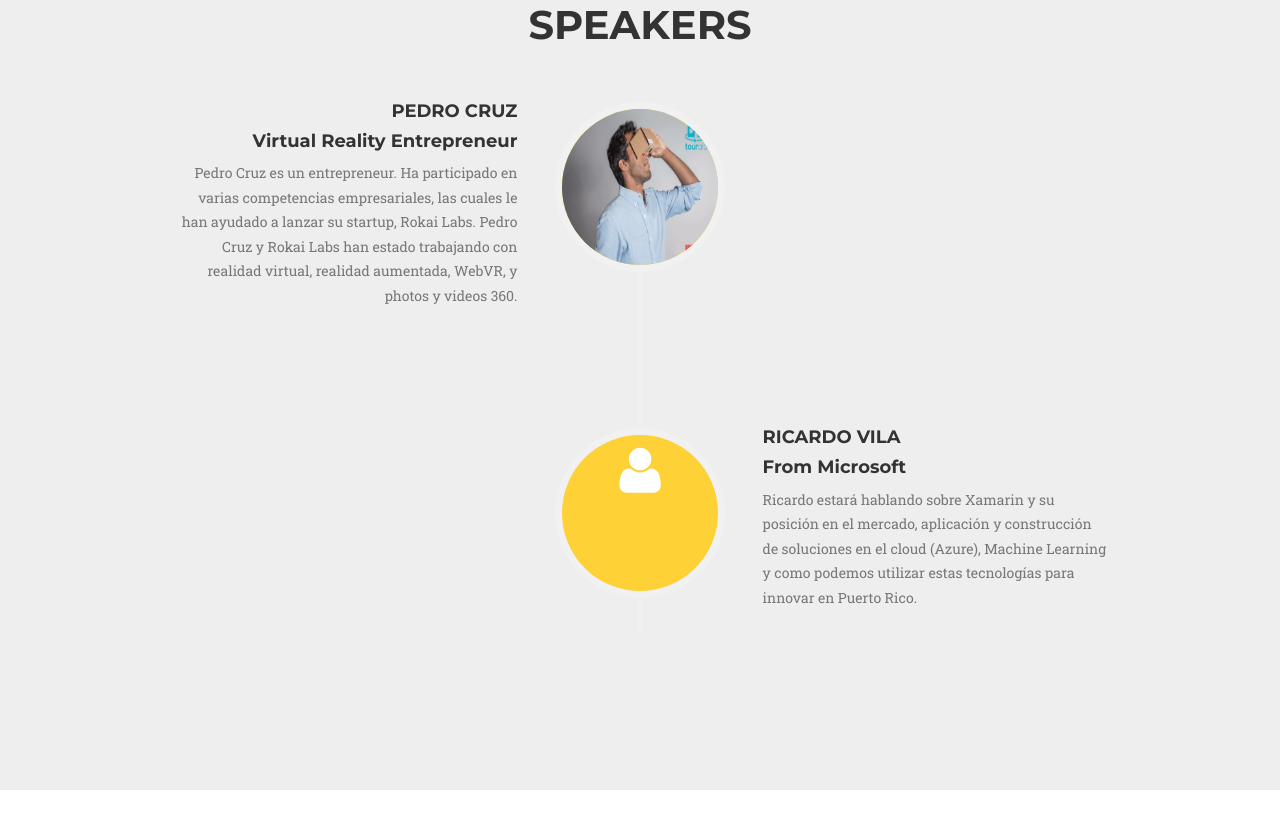
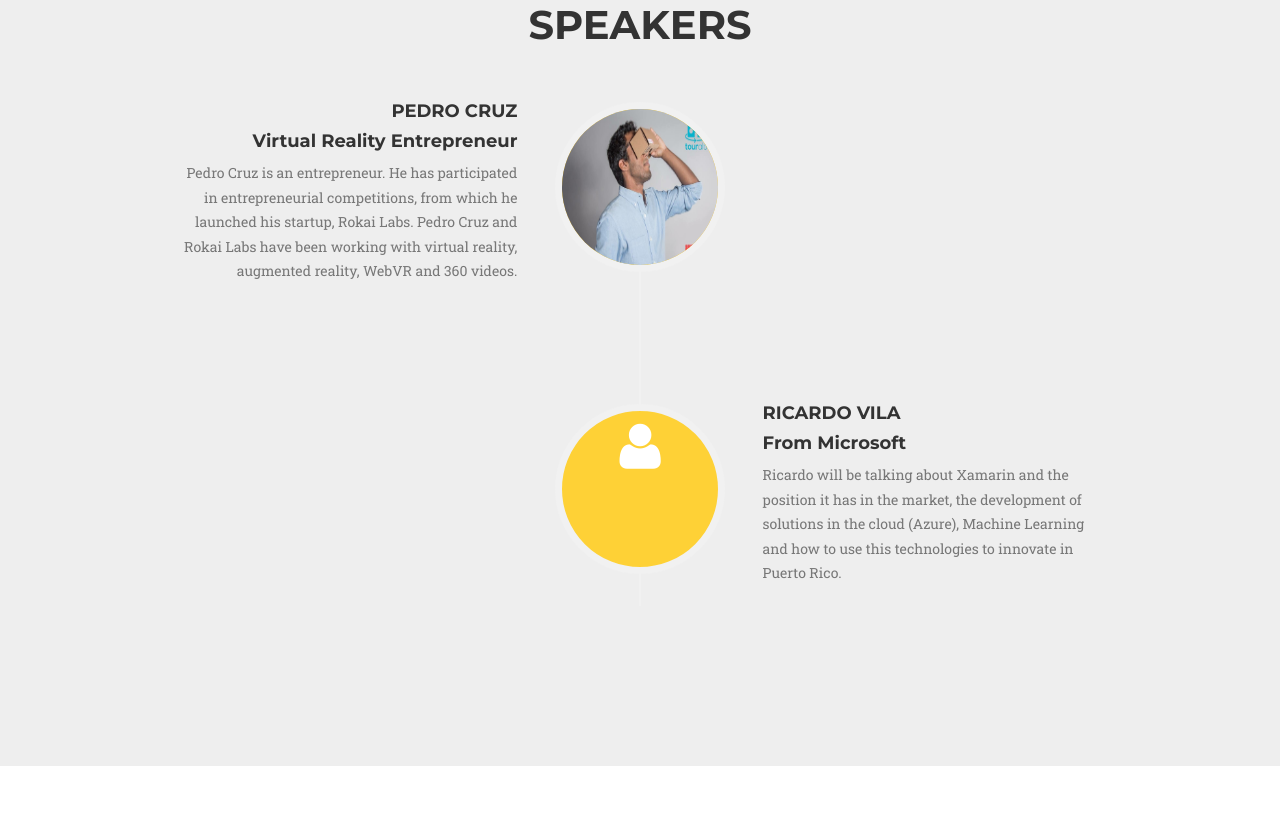
Before and after one commit to idea-platform/idea-platform.github.io, a website: page index.html in a window 1280 px wide. Shown: the part 2096-2924 px from the top of the page. Drawn offline with nearby package versions, Linux system fonts and the light colour scheme; a web font is replaced by a local one.

Commit message:
Update index.html

```diff
--- a/index.html
+++ b/index.html
@@ -188,8 +188,8 @@
                                     <h4 class="subheading">Virtual Reality Entrepreneur</h4>
                                 </div>
                                 <div class="timeline-body">
-                                    <p class="text-muted">Pedro Cruz es un entrepreneur. Ha participado en varias competencias empresariales, las cuales le han ayudado a lanzar su startup, Rokai Labs.
-                                      Pedro Cruz y Rokai Labs han estado trabajando con realidad virtual, realidad aumentada, WebVR, y photos y videos 360.
+                                    <p class="text-muted">Pedro Cruz is an entrepreneur. He has participated in entrepreneurial competitions, from which he launched his startup, Rokai Labs.
+                                      Pedro Cruz and Rokai Labs have been working with virtual reality, augmented reality, WebVR and 360 videos.
                                     </p>
                                 </div>
                             </div>
@@ -205,7 +205,7 @@
                                     <h4 class="subheading">From Microsoft</h4>
                                 </div>
                                 <div class="timeline-body">
-                                    <p class="text-muted">Ricardo estará hablando sobre Xamarin y su posición en el mercado, aplicación y construcción de soluciones en el cloud (Azure), Machine Learning y como podemos utilizar estas tecnologías para innovar en Puerto Rico. </p>
+                                    <p class="text-muted">Ricardo will be talking about Xamarin and the position it has in the market, the development of solutions in the cloud (Azure), Machine Learning and how to use this technologies to innovate in Puerto Rico. </p>
                                 </div>
                             </div>
                         </li>
```
